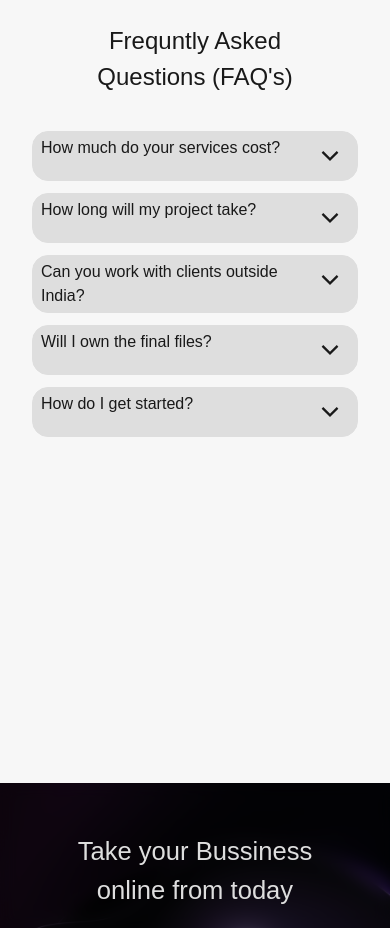
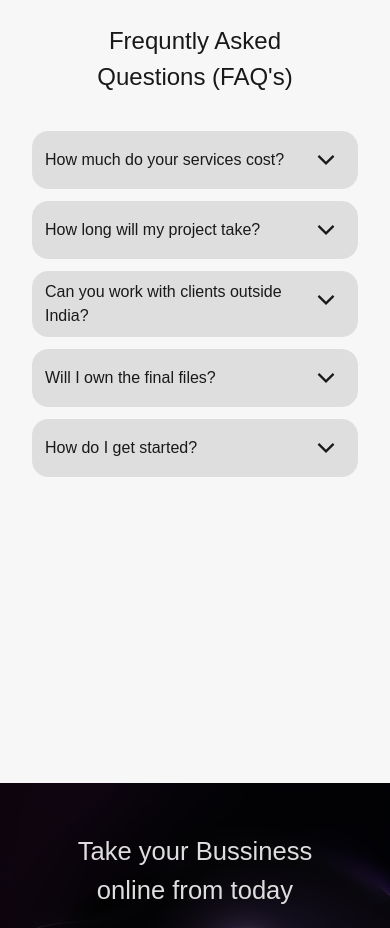
Before and after one commit to devbeda/Niuclox, a React (Vite) app in the folder Frontend/: page / in a window 390 px wide. Shown: the part 3140-4068 px from the top of the page. Built offline with nearby package versions, Linux system fonts and the light colour scheme.

Commit message:
update0.1

```diff
--- a/Frontend/src/components/atoms/FaqCard.jsx
+++ b/Frontend/src/components/atoms/FaqCard.jsx
@@ -16,9 +16,9 @@ function FaqCard({ faq, isOpen, onToggle }) {
         },
       }}
       viewport={{ amount: 0.5 }}
-      className="flex justify-between w-full md:w-3/5 border-[0.01rem] border-niucloxWhite bg-niucloxWhite rounded-2xl px-2 py-1 md:px-8 md:py-3"
+      className="flex justify-between w-full md:w-3/5 border-[0.01rem] border-niucloxWhite bg-niucloxWhite rounded-2xl px-3 py-2 md:px-8 md:py-3"
     >
-      <div className="flex flex-col w-11/12 gap-2">
+      <div className="flex flex-col w-11/12 gap-2 items-start justify-center ">
         <h2 className="md:text-[1.6rem] sm:text-[1.2rem]  text-[1rem] font-[500]">{faq.title}</h2>
 
         <AnimatePresence initial={false}>
```
